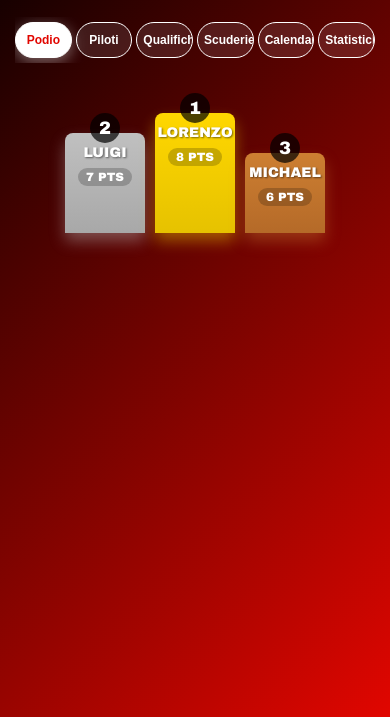
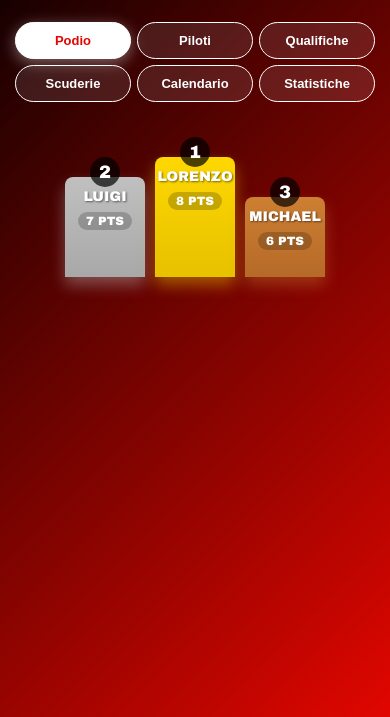
Before and after one commit to RaZcKo-HUB/gay-kart, a plain HTML site: page index.html in a window 390 px wide. Shown: the part 127-844 px from the top of the page. Drawn offline with Linux system fonts and the light colour scheme.

Commit message:
Update index.html

```diff
--- a/index.html
+++ b/index.html
@@ -72,32 +72,26 @@
         .controls {
             display: flex;
             justify-content: space-between;
-            gap: 6px;
+            gap: 8px;
             margin-bottom: 20px;
-            flex-wrap: nowrap;
+            flex-wrap: wrap;
             width: 100%;
             max-width: 100%;
-            overflow-x: auto;
             padding: 5px 0;
-            -webkit-overflow-scrolling: touch;
-        }
-
-        .controls::-webkit-scrollbar {
-            display: none;
         }
 
         .btn {
             background: rgba(255, 255, 255, 0.1);
             border: 1px solid white;
             color: white;
-            padding: 10px 8px;
+            padding: 12px 10px;
             border-radius: 20px;
             font-weight: bold;
             cursor: pointer;
             transition: all 0.3s ease;
-            font-size: 13px;
+            font-size: 14px;
             flex: 1;
-            min-width: 0;
+            min-width: 80px;
             text-align: center;
             white-space: nowrap;
             flex-shrink: 0;
@@ -636,8 +630,9 @@
             }
 
             .btn {
-                padding: 8px 6px;
+                padding: 10px 8px;
                 font-size: 12px;
+                min-width: 70px;
             }
 
             .points, .time, .team-points, .calendar-date {
@@ -688,22 +683,27 @@
             }
         }
 
-        /* Ottimizzazioni specifiche per i pulsanti */
-        @media (max-width: 400px) {
+        /* Layout a due righe per i pulsanti su schermi piccoli */
+        @media (max-width: 480px) {
             .controls {
-                gap: 4px;
+                flex-wrap: wrap;
+                gap: 6px;
             }
 
             .btn {
+                flex: 1 0 calc(33.333% - 12px);
+                min-width: calc(33.333% - 12px);
+                font-size: 13px;
                 padding: 10px 6px;
-                font-size: 12px;
             }
         }
 
         @media (max-width: 350px) {
             .btn {
+                flex: 1 0 calc(50% - 6px);
+                min-width: calc(50% - 6px);
+                font-size: 12px;
                 padding: 10px 4px;
-                font-size: 11px;
             }
         }
     </style>
@@ -913,7 +913,7 @@
                         <div class="calendar-location">Kartodromo Nazionale Giulianova, Italia</div>
                     </div>
                 </div>
-                <span class="calendar-date">4   OTT</span>
+                <span class="calendar-date">4 OTT</span>
             </div>
             <div class="calendar-row calendar-upcoming">
                 <div class="calendar-info">
@@ -927,7 +927,7 @@
             <div class="calendar-row calendar-upcoming">
                 <div class="calendar-info">
                     <div>
-                        <span>GRAN PREMIO DI GERMANIA <span class="calendar-round">Round 3</span></span>
+                        <span>GRAN PREMIO DI LONDRA <span class="calendar-round">Round 3</span></span>
                         <div class="calendar-location">Kartodromo Nazionale Giulianova, Italia</div>
                     </div>
                 </div>
@@ -954,7 +954,7 @@
             <div class="calendar-row calendar-completed">
                 <div class="calendar-info">
                     <div>
-                        <span>GRAN PREMIO DEL PANZONE <span class="calendar-round">Round 0</span></span>
+                        <span>GRAN PREMIO D'INGHILTERRA <span class="calendar-round">Round 0</span></span>
                         <div class="calendar-location">Kartodromo Nazionale Giulianova, Italia</div>
                     </div>
                 </div>
```
